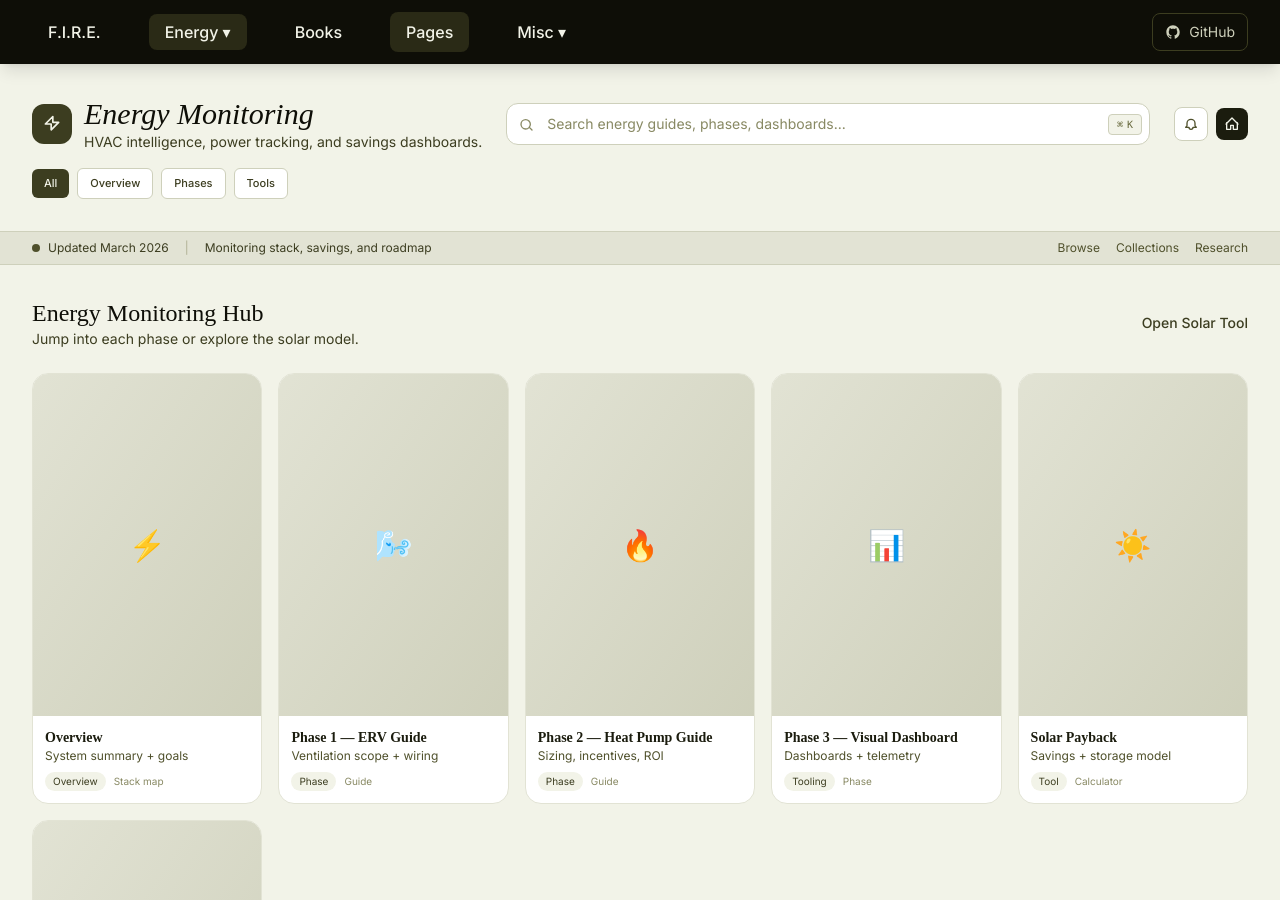
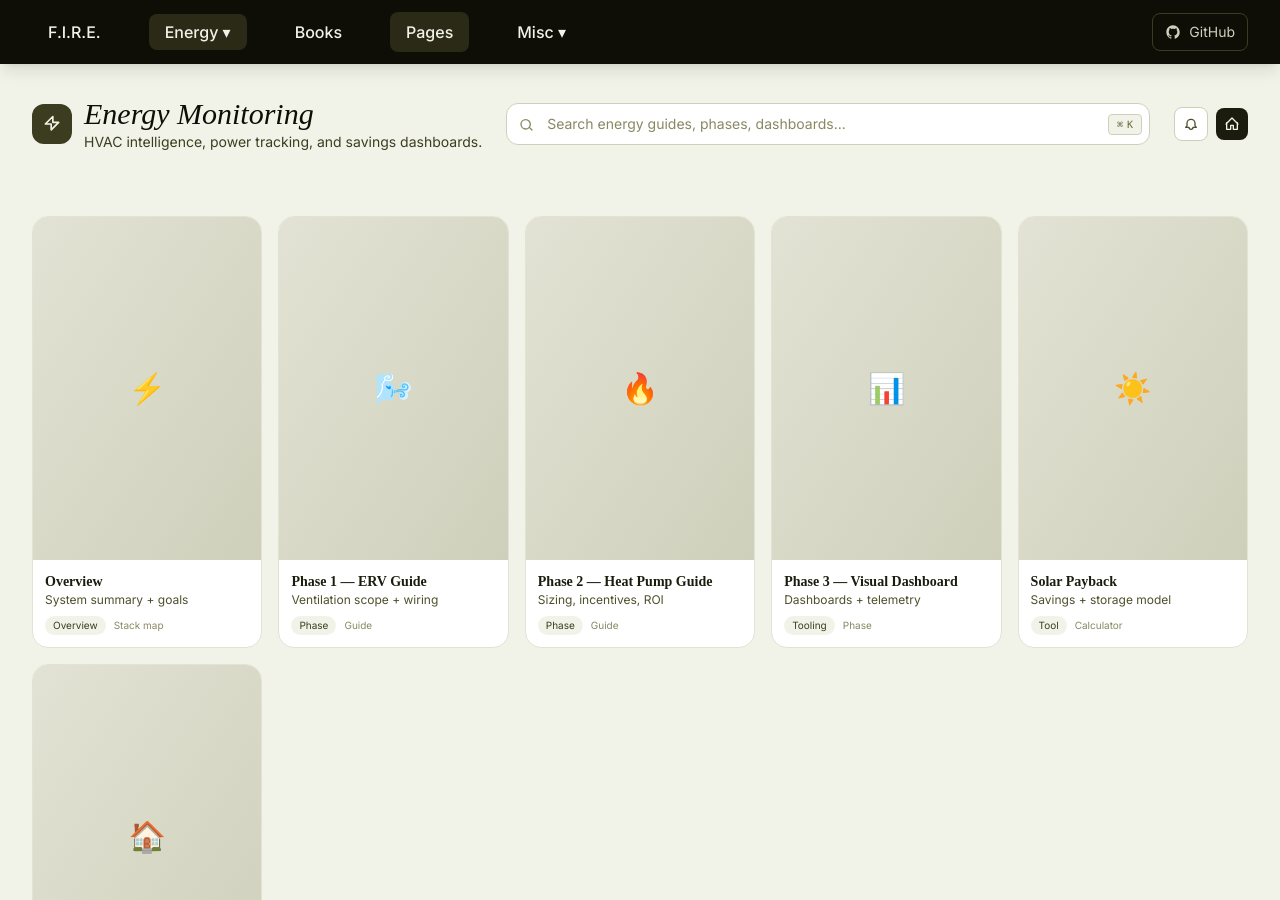
Before and after one commit to techmore/techmore.github.io, a Jekyll site: the page built from pages/energy-monitoring.html, in a window 1280 px wide and 900 px high. Built offline with Jekyll 4.4.1, drawn with Linux system fonts in a browser that asks for light colours; nearby versions of some CDN libraries; some web fonts are replaced.

Commit message:
Simplify energy monitoring header

```diff
--- a/pages/energy-monitoring.html
+++ b/pages/energy-monitoring.html
@@ -55,47 +55,12 @@ title: Energy Monitoring - Techmore
                 </div>
             </div>
 
-            <div class="mt-4 flex flex-wrap items-center gap-2">
-                <button class="filter-pill px-3 py-1.5 bg-olive-700 rounded-md text-[11px] text-olive-50 font-medium transition-colors" data-filter="all">All</button>
-                <button class="filter-pill px-3 py-1.5 bg-white border border-olive-200 rounded-md text-[11px] text-olive-700 font-medium hover:border-olive-400 transition-colors" data-filter="overview">Overview</button>
-                <button class="filter-pill px-3 py-1.5 bg-white border border-olive-200 rounded-md text-[11px] text-olive-700 font-medium hover:border-olive-400 transition-colors" data-filter="phase">Phases</button>
-                <button class="filter-pill px-3 py-1.5 bg-white border border-olive-200 rounded-md text-[11px] text-olive-700 font-medium hover:border-olive-400 transition-colors" data-filter="tools">Tools</button>
-            </div>
-        </div>
-    </section>
-
-    <!-- Status Bar -->
-    <section class="bg-olive-100 border-y border-olive-200 py-2">
-        <div class="max-w-7xl mx-auto px-4 sm:px-6 lg:px-8">
-            <div class="flex flex-col gap-2 text-xs sm:flex-row sm:items-center sm:justify-between">
-                <div class="flex items-center gap-4 text-olive-700">
-                    <span class="flex items-center gap-2">
-                        <span class="w-2 h-2 bg-olive-600 rounded-full"></span>
-                        Updated March 2026
-                    </span>
-                    <span class="text-olive-300">|</span>
-                    <span>Monitoring stack, savings, and roadmap</span>
-                </div>
-                <div class="flex items-center gap-4 text-olive-600">
-                    <a href="#browse" class="hover:text-olive-800 transition-colors">Browse</a>
-                    <a href="#collections" class="hover:text-olive-800 transition-colors">Collections</a>
-                    <a href="#research" class="hover:text-olive-800 transition-colors">Research</a>
-                </div>
-            </div>
         </div>
     </section>
 
     <!-- Browse Section -->
     <section id="browse" class="py-8">
         <div class="max-w-7xl mx-auto px-4 sm:px-6 lg:px-8">
-            <div class="flex items-center justify-between mb-6">
-                <div>
-                    <h2 class="text-2xl text-olive-950">Energy Monitoring Hub</h2>
-                    <p class="text-sm text-olive-700">Jump into each phase or explore the solar model.</p>
-                </div>
-                <a href="/pages/energy-monitoring/solar/" class="text-sm text-olive-700 font-medium hover:text-olive-900 transition-colors">Open Solar Tool</a>
-            </div>
-
             <div class="grid grid-cols-2 md:grid-cols-3 lg:grid-cols-4 xl:grid-cols-5 gap-4" id="content-grid">
                 <a href="/pages/energy-monitoring/" class="content-card compact-card group bg-white rounded-2xl border border-olive-100 overflow-hidden hover:border-olive-300 hover:shadow-md transition-all" data-category="overview" data-search="Energy Monitoring Overview">
                     <div class="aspect-[2/3] bg-gradient-to-br from-olive-100 to-olive-200 flex items-center justify-center">
```
